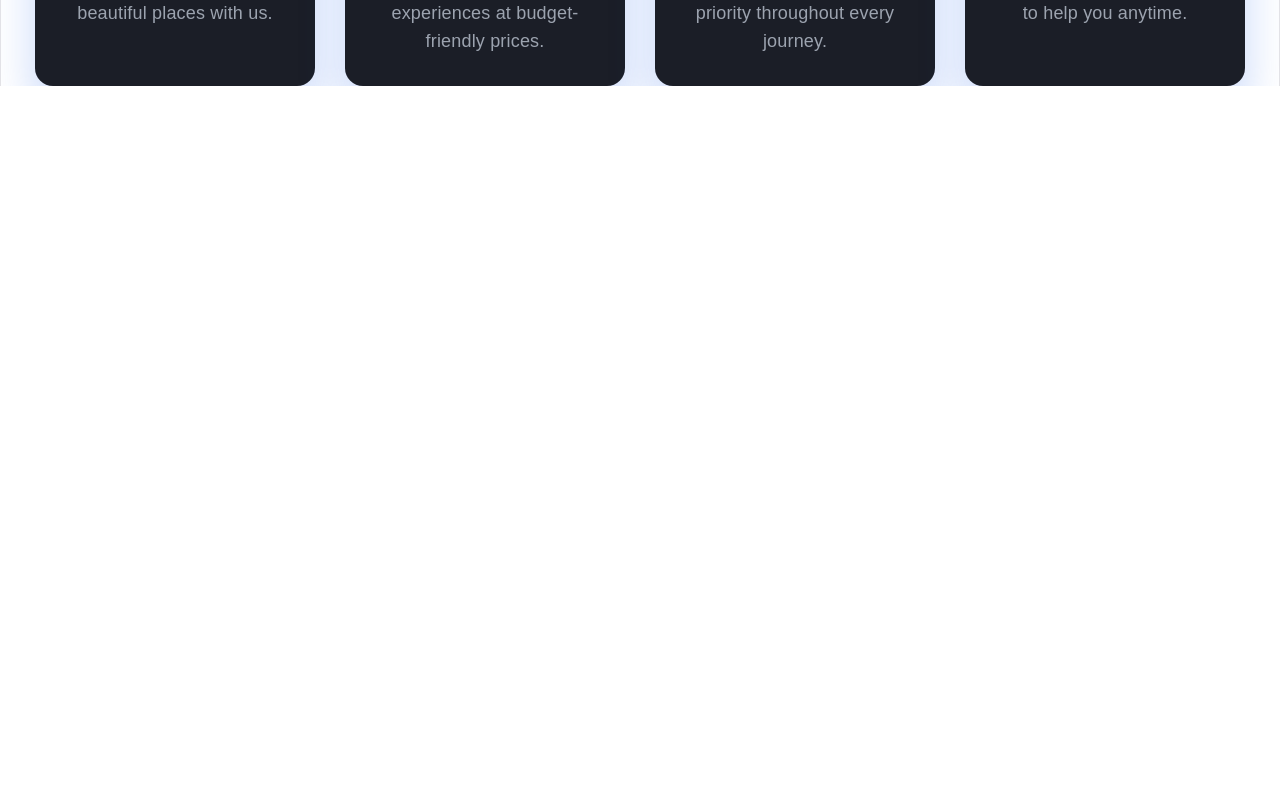
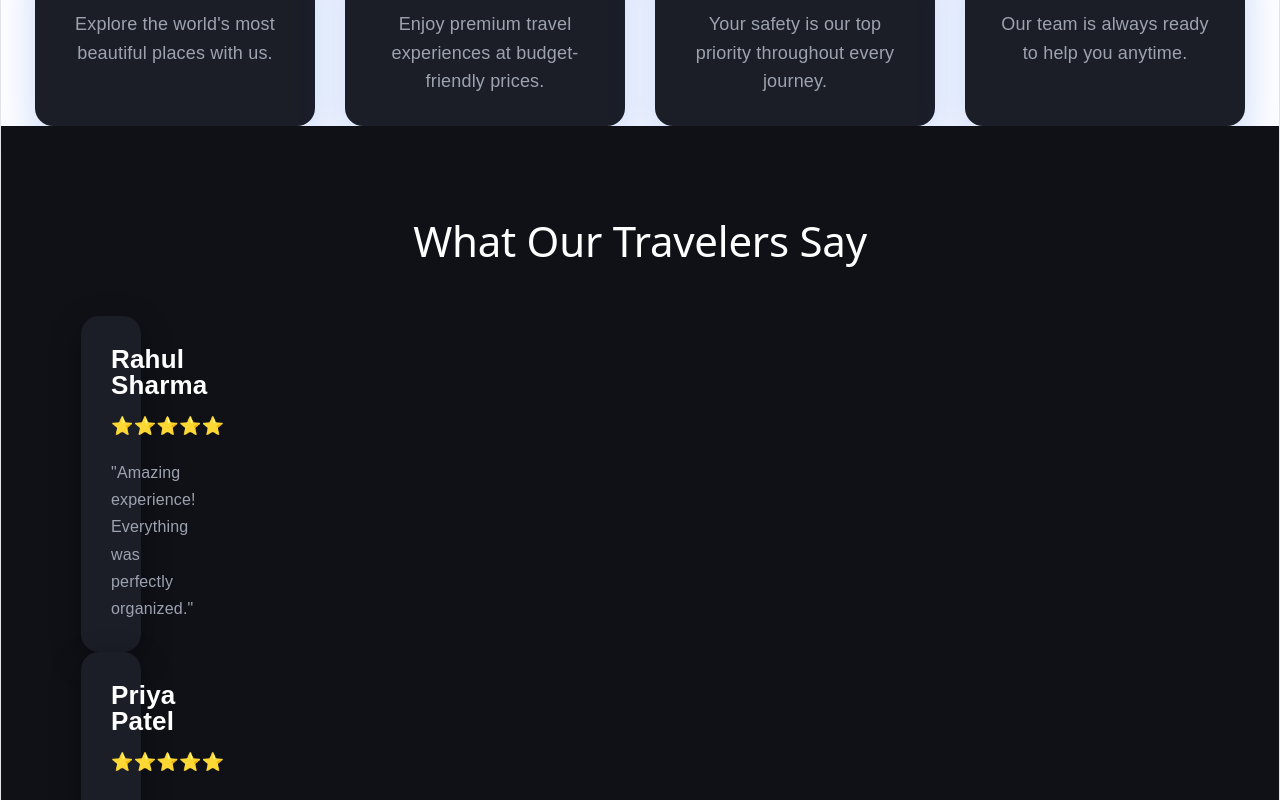
Before and after one commit to VEDANT356/TripPlanner-, a React (Vite) app: page / in a window 1280 px wide. Shown: the part 2320-3120 px from the top of the page. Before the commit the page ends 2406 px from the top, so only its background shows below. Built offline with nearby package versions, Linux system fonts and the light colour scheme.

Commit message:
added new functions

```diff
--- a/src/App.css
+++ b/src/App.css
@@ -293,3 +293,50 @@ nav h2 {
 .feature-card span{
   font-size: 38px;
 }
+
+.testimonials{
+  padding: 90px 80px;
+  background: #0f1117;
+}
+.testimonials h2{
+  color: white;
+  text-align:center;
+  font-size: 42px;
+  margin-bottom: 50px;
+}
+
+.testimonial-container{
+  display:flex;
+  justify-content: center;
+  gap:30px;
+  flex-wrap:wrap;
+}
+.testimonial-card{
+  width: 30px;
+  background:#1b1e27;
+  border-radius: 18px;
+  padding: 30px;
+  text-align: center;
+  transition: .35s;
+  box-shadow: 0 10px 30px rgba(0,0,0,.35);
+}
+
+testimonial-card:hover{
+  transform: translateY(-10px);
+  box-shadow: 0 20px 45px rgba(37,99,235,.25);
+}
+.testimonial-card h3{
+  color:#ffffff;
+  font-size: 26px;
+  margin-bottom: 15px;
+}
+.rating{
+  color:#ffd43b;
+  font-size: 18px;
+  margin-bottom: 20px;
+}
+.testimonial-card p{
+  color:#9ca3af;
+  line-height:1.7;
+  font-size: 16px;
+}
--- a/src/App.jsx
+++ b/src/App.jsx
@@ -3,6 +3,7 @@ import Navbar from "./components/Navbar";
 import Hero  from "./components/Hero";
 import Destination from "./components/Destination";
 import WhyChoose from "./components/WhyChoose";
+import Testimonials from "./components/Testimonials";
 
 function App() {
   return (
@@ -11,6 +12,7 @@ function App() {
       <Hero />
       <Destination />
       <WhyChoose />
+      <Testimonials />
     </>
   );
 }
--- /dev/null
+++ b/src/components/Testimonials.jsx
@@ -0,0 +1,41 @@
+const reviews = [
+    {
+        name: "Rahul Sharma",
+        rating: "⭐⭐⭐⭐⭐",
+        review: "Amazing experience! Everything was perfectly organized.",
+    },
+    {
+        name: "Priya Patel",
+        rating: "⭐⭐⭐⭐⭐",
+        review : "Very smooth booking process. I loved the Goa Package.",
+    },
+    {
+        name: "Aman Verma",
+        rating: "⭐⭐⭐⭐☆",
+        review : "Great experience. Hotel and  transport were excellent.",
+    },
+];
+function  Testimonials(){
+    return (
+        <section className ="testimonials">
+            <h2>What Our Travelers Say</h2>
+
+            <div className=".testimonial-container">
+                {reviews.map ((review, index) => (
+                    <div className ="testimonial-card" key={index}>
+                        <h3>{review.name}</h3>
+
+                        <div className="rating">
+                            {review.rating}
+                            </div>
+
+                        <p>"{review.review}"</p>
+                        </div>
+
+                ))}
+            </div>
+        </section>
+    );
+}
+
+export default Testimonials;
```
Also changed, not shown: src/components/PackagesCard.jsx (added, +17 -0 lines), src/components/Packages.jsx (added).
